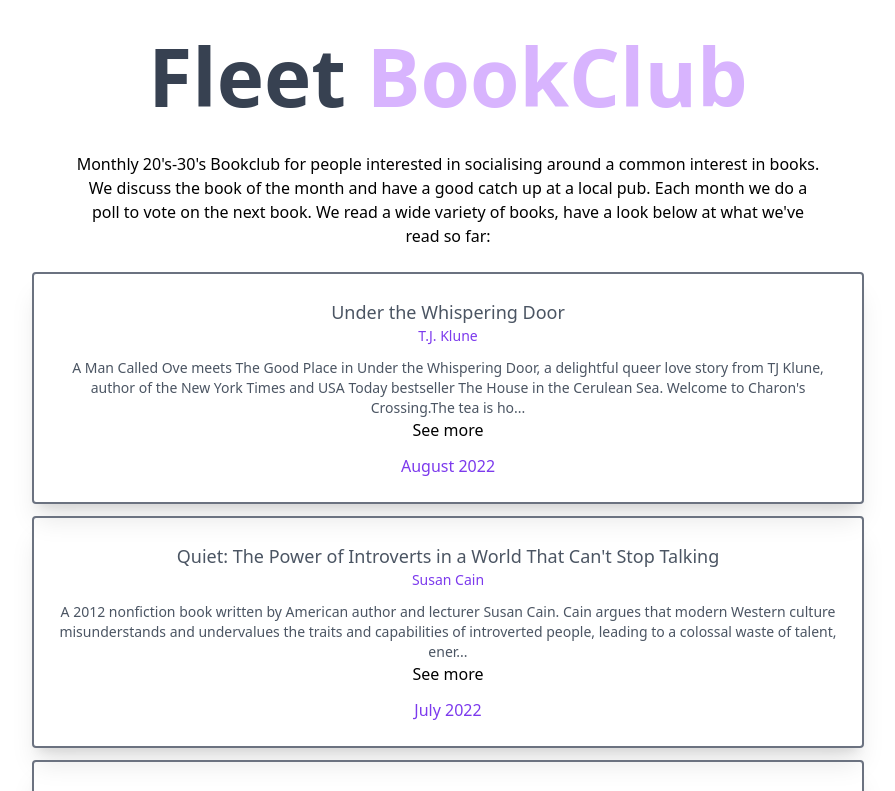
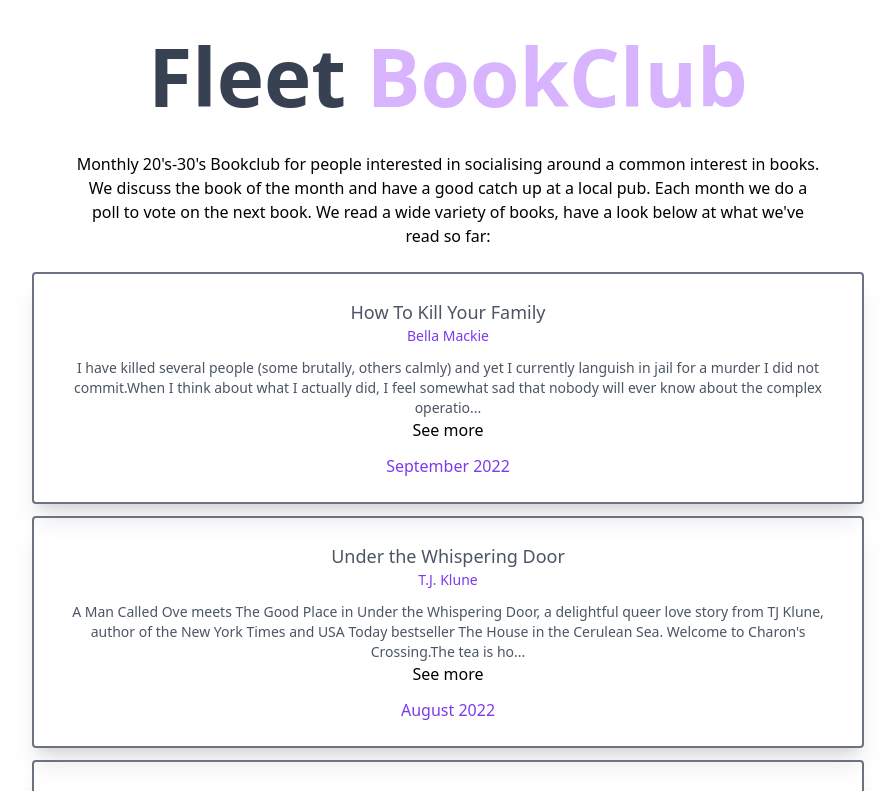
Before and after one commit to arctheowl/Bookclub, a Next.js app: page /list in a window 1280 px wide. Shown: the top 791 px of the page, without its empty margins (192-1087 px from the left). Built offline with nearby package versions, Linux system fonts and the light colour scheme.

Commit message:
Updated books and dates

```diff
--- a/src/components/v2/BookCard.tsx
+++ b/src/components/v2/BookCard.tsx
@@ -46,14 +46,12 @@ const BookCard = ({ title, image, author, desc, month, year }: Props) => {
             width={400}
             height={600}
             layout={open ? "fill" : "responsive"}
-            className={`rounded-2xl  ${open ? "md:opacity-10" : ""}`}
+            className={`rounded-2xl  ${open ? "md:opacity-5" : ""}`}
           />
         </div>
         {open ? (
           <>
-            <div
-              className={`relative p-10 text-center col-span-3 md:self-center`}
-            >
+            <div className={`relative p-10 col-span-3 text-center md:self-center`}>
               <h1 className={`text-md md:text-lg text-violet-600 py-0`}>
                 {month} {year}
               </h1>
@@ -64,8 +62,13 @@ const BookCard = ({ title, image, author, desc, month, year }: Props) => {
                 {author}
               </h2>
             </div>
-            <button  onClick={() => setDescOpen(!descOpen)} className={`px-5 pb-5 col-span-4 z-10`}>
-              <p className="text-sm text-gray-600 ">{desc}</p>
+            <button
+              onClick={() => setDescOpen(!descOpen)}
+              className={`px-5 pb-5 col-span-4 z-10`}
+            >
+              <p className="text-sm text-gray-700 ">
+                {desc.length > 400 ? `${desc.slice(0, 400)}...` : desc}
+              </p>
             </button>
           </>
         ) : (
--- a/src/components/v2/Hero.tsx
+++ b/src/components/v2/Hero.tsx
@@ -1,4 +1,5 @@
 import { Description } from "../../data/description";
+import Date from "../../data/nextMeeting.json"
 
 const Hero = () => {
   return (
@@ -15,6 +16,9 @@ const Hero = () => {
         <p className="opacitiy-100 text-center md:w-5/12 md:text-lg text-sm p-8 font-sans">
           {Description}
         </p>
+        <p className="text-xl md:text-2xl text-center font-serif text-gray-100">
+          Our next meeting: {Date}
+        </p>
 
       </div>
     </div>
--- a/src/data/BooksData.json
+++ b/src/data/BooksData.json
@@ -1,4 +1,12 @@
 [
+  {
+    "Name": "How To Kill Your Family",
+    "Author": "Bella Mackie",
+    "Month": "September",
+    "Year": "2022",
+    "Description": "I have killed several people (some brutally, others calmly) and yet I currently languish in jail for a murder I did not commit.When I think about what I actually did, I feel somewhat sad that nobody will ever know about the complex operation that I undertook. Getting away with it is highly preferable, of course, but perhaps when I’m long gone, someone will open an old safe and find this confession. The public would reel. After all, almost nobody else in the world can possibly understand how someone, by the tender age of 28, can have calmly killed six members of her family. And then happily got on with the rest of her life, never to regret a thing.",
+    "Image": "https://external-content.duckduckgo.com/iu/?u=https%3A%2F%2Fi.harperapps.com%2Fcovers%2F9780008365912%2Fy648.jpg&f=1&nofb=1"
+  },
   {
     "Name": "Under the Whispering Door",
     "Author": "T.J. Klune",
--- /dev/null
+++ b/src/data/nextMeeting.json
@@ -0,0 +1 @@
+"19th September"
```
